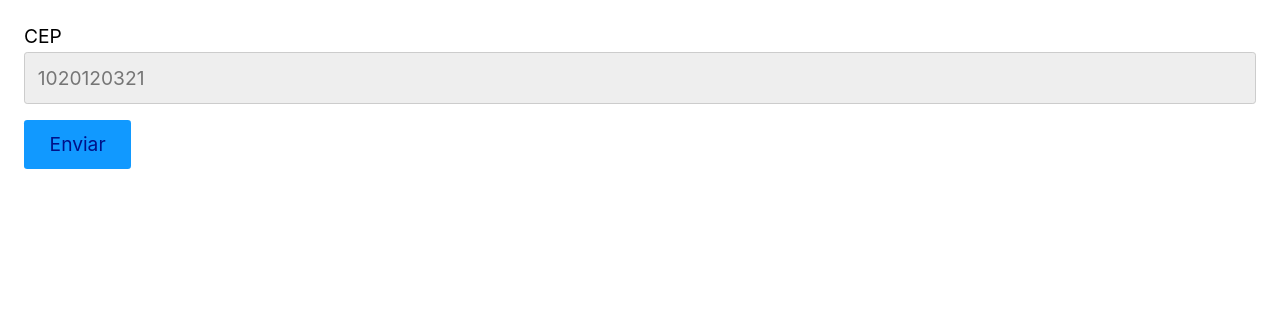
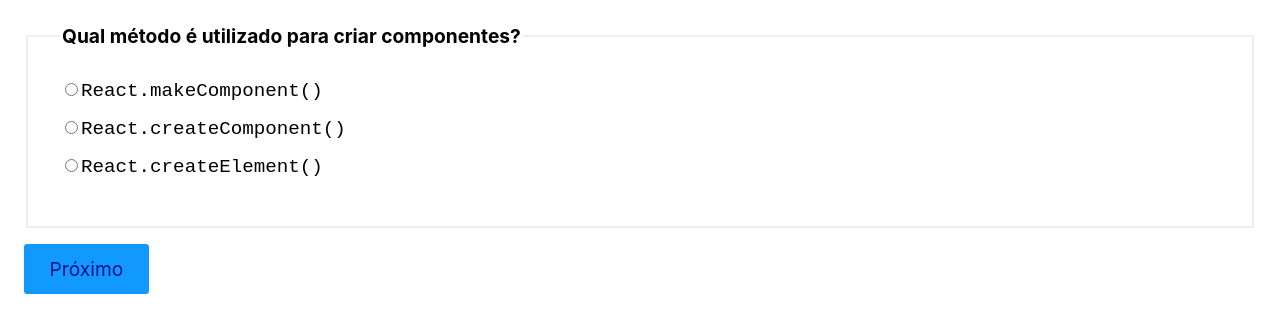
Before and after one commit to Emilio133752/projectInit, a React (Vite) app: page / in a window 1280 px wide. Shown: the top 332 px of the page. Built offline with nearby package versions, Linux system fonts and the light colour scheme.

Commit message:
questionário desafio

```diff
--- a/src/App.jsx
+++ b/src/App.jsx
@@ -21,57 +21,90 @@ import InputOne from "./inputOne.jsx"
 import Select from "./Select.jsx"
 import Input from "./Form/Input.jsx"
 import Checkbox from "./Form/Checkbox.jsx"
+import useForm from "./Form/useForm.jsx"
+import Desafio from "./Form/Desafio.jsx"
+import Radio from "./Form/Radio.jsx"
+import { flushSync } from "react-dom"
+
+const perguntas = [
+  {
+    pergunta: 'Qual método é utilizado para criar componentes?',
+    options: [
+      'React.makeComponent()',
+      'React.createComponent()',
+      'React.createElement()',
+    ],
+    resposta: 'React.createElement()',
+    id: 'p1',
+  },
+  {
+    pergunta: 'Como importamos um componente externo?',
+    options: [
+      'import Component from "./Component"',
+      'require("./Component")',
+      'import "./Component"',
+    ],
+    resposta: 'import Component from "./Component"',
+    id: 'p2',
+  },
+  {
+    pergunta: 'Qual hook não é nativo?',
+    options: ['useEffect()', 'useFetch()', 'useCallback()'],
+    resposta: 'useFetch()',
+    id: 'p3',
+  },
+  {
+    pergunta: 'Qual palavra deve ser utilizada para criarmos um hook?',
+    options: ['set', 'get', 'use'],
+    resposta: 'use',
+    id: 'p4',
+  },
+];
 
 const App = () => {
-
-  const [cep, setCep] = React.useState('');
-  const [error, setError] = React.useState(null);
-
-  function validateCep(value) {
-    if (value.length === 0) {
-      setError('Preencha um valor');
-      return false;
-    } else if (!/^\d{5}-?\d{3}$/.test(value)) {
-      setError('Preencha um cep válido');
-      return false;
-    } else {
-      setError(null);
-      return true;
-    }
+  const [respostas, setResposta] = React.useState({
+    p1: '',
+    p2: '',
+    p3: '',
+    p4: '',
+  })
+  const [slide, setSlide] = React.useState(0)
+  const [resultado, setResultado] = React.useState(null)
+  function handleChange({target}){
+    setResposta({...respostas, [target.id]: target.value})
   }
 
-  function handleBlur({ target }) {
-    validateCep(target.value);
+  function handleSubmit(event){
+    event.preventDefault()
   }
 
-  function handleChange({ target }) {
-    if (error) validateCep(target.value);
-    setCep(target.value);
+  function resultadoFinal(){
+    const corretas = perguntas.filter(
+      ({id, resposta}) =>  respostas[id] === resposta)
+      setResultado(`Vocẽ acertou ${corretas.length} de ${perguntas.length}`)
+  }
+
+  function handleCLick(){
+    if(slide < perguntas.length - 1){
+      setSlide(slide + 1)
+    }else{
+      setSlide(slide + 1)
+      resultadoFinal()
+    }
 
   }
 
-  function handleSubmit( event){
-    event.preventDefault()
-    if(validateCep(cep))
-    console.log('envia')
-    else
-    console.log('nao envia')
-  }
-
-
   return(
     <form onSubmit={handleSubmit}>
-      <Input
-        label="CEP"
-        id="cep"
-        type="text"
-        value={cep}
-        onChange={handleChange}
-        onBlur={handleBlur}
-        placeholder='1020120321'
-      />
-      {error && <p>{error}</p>}
-      <button>Enviar</button>
+      {perguntas.map((pergunta, index) =>
+      <Radio
+       active={slide === index}
+       key={index}
+       value={respostas[pergunta.id]}
+       onChange={handleChange}
+       {...pergunta} /> )}
+       {resultado && <p>{resultado}</p>}
+      <button onClick={handleCLick}>Próximo</button>
     </form>
   )
 }
--- /dev/null
+++ b/src/Form/Desafio.jsx
@@ -0,0 +1,66 @@
+import React from 'react'
+
+const perguntas = [
+    {
+      pergunta: 'Qual método é utilizado para criar componentes?',
+      options: [
+        'React.makeComponent()',
+        'React.createComponent()',
+        'React.createElement()',
+      ],
+      resposta: 'React.createElement()',
+      id: 'p1',
+    },
+    {
+      pergunta: 'Como importamos um componente externo?',
+      options: [
+        'import Component from "./Component"',
+        'require("./Component")',
+        'import "./Component"',
+      ],
+      resposta: 'import Component from "./Component"',
+      id: 'p2',
+    },
+    {
+      pergunta: 'Qual hook não é nativo?',
+      options: ['useEffect()', 'useFetch()', 'useCallback()'],
+      resposta: 'useFetch()',
+      id: 'p3',
+    },
+    {
+      pergunta: 'Qual palavra deve ser utilizada para criarmos um hook?',
+      options: ['set', 'get', 'use'],
+      resposta: 'use',
+      id: 'p4',
+    },
+  ];
+
+
+
+const Desafio = () => {
+
+    const [values, setValue] = React.useState([]);
+
+
+  return (
+    <>
+      {
+        perguntas.map((arg, index) => (
+          <fieldset key={index}>
+            <legend>{arg.pergunta}</legend>
+            <label htmlFor="">
+                {arg.options.map((resp) => (
+                  <div key={resp}>
+                      <input type='radio'/>
+                    {resp}
+                  </div>
+              ))}
+            </label>
+          </fieldset>
+        ))
+      }
+    </>
+  )
+}
+
+export default Desafio
--- a/src/Form/Input.jsx
+++ b/src/Form/Input.jsx
@@ -1,7 +1,6 @@
 import React from 'react'
-import Props from '../Props'
 
-const Input = ({ label, id, onChange, ...props} ) => {
+const Input = ({ label, id, onChange, value, type, onBlur, placeholder, error } ) => {
   return (
     <>
       <label htmlFor={id}>{label}</label>
@@ -9,8 +8,12 @@ const Input = ({ label, id, onChange, ...props} ) => {
         id={id}
         name={id}
         onChange={onChange}
-        {...props}
+        placeholder={placeholder}
+        onBlur={onBlur}
+        value={value}
+        type={type}
       />
+      {error && <p>{error}</p>}
     </>
   )
 }
--- /dev/null
+++ b/src/Form/Radio.jsx
@@ -0,0 +1,20 @@
+import React from "react";
+
+const Radio = ({pergunta, options, onChange, value, id, active }) => {
+  if(active === false) return null
+  return (
+      <>
+        <fieldset style={{padding: "2rem", marginBottom: "1rem", border: '2px solid #eee'}}>
+          <legend style={{fontWeight: "bold"}}>{pergunta}</legend>
+          {options.map(option => (
+            <label key={option} style={{marginBottom: "1rem", fontFamily: "monospace"}}>
+              <input id={id} onChange={onChange} checked={value === option} type="radio" value={option} />
+              {option}
+            </label>
+          ))}
+        </fieldset>
+      </>
+    );
+  };
+
+  export default Radio;
--- /dev/null
+++ b/src/Form/useForm.jsx
@@ -0,0 +1,62 @@
+import React from 'react'
+
+const perguntas = [
+  {
+    pergunta: 'Qual método é utilizado para criar componentes?',
+    options: [
+      'React.makeComponent()',
+      'React.createComponent()',
+      'React.createElement()',
+    ],
+    resposta: 'React.createElement()',
+    id: 'p1',
+  },
+  {
+    pergunta: 'Como importamos um componente externo?',
+    options: [
+      'import Component from "./Component"',
+      'require("./Component")',
+      'import "./Component"',
+    ],
+    resposta: 'import Component from "./Component"',
+    id: 'p2',
+  },
+  {
+    pergunta: 'Qual hook não é nativo?',
+    options: ['useEffect()', 'useFetch()', 'useCallback()'],
+    resposta: 'useFetch()',
+    id: 'p3',
+  },
+  {
+    pergunta: 'Qual palavra deve ser utilizada para criarmos um hook?',
+    options: ['set', 'get', 'use'],
+    resposta: 'use',
+    id: 'p4',
+  },
+];
+
+const useForm = (valores) => {
+    const [value, setValue] = React.useState('');
+    const [error, setError] = React.useState(null)
+
+    function validarOpcao(opcao){
+      console.log('validar opcao')
+    }
+
+    function onChange({ target }) {
+        if (error) validate(target.value);
+        setValue(target.value);
+      }
+
+
+    return {
+        value,
+        setValue,
+        error,
+        onChange,
+        onBlur: () => validate(value),
+        validate: () => validate(value)
+    }
+}
+
+export default useForm
```
